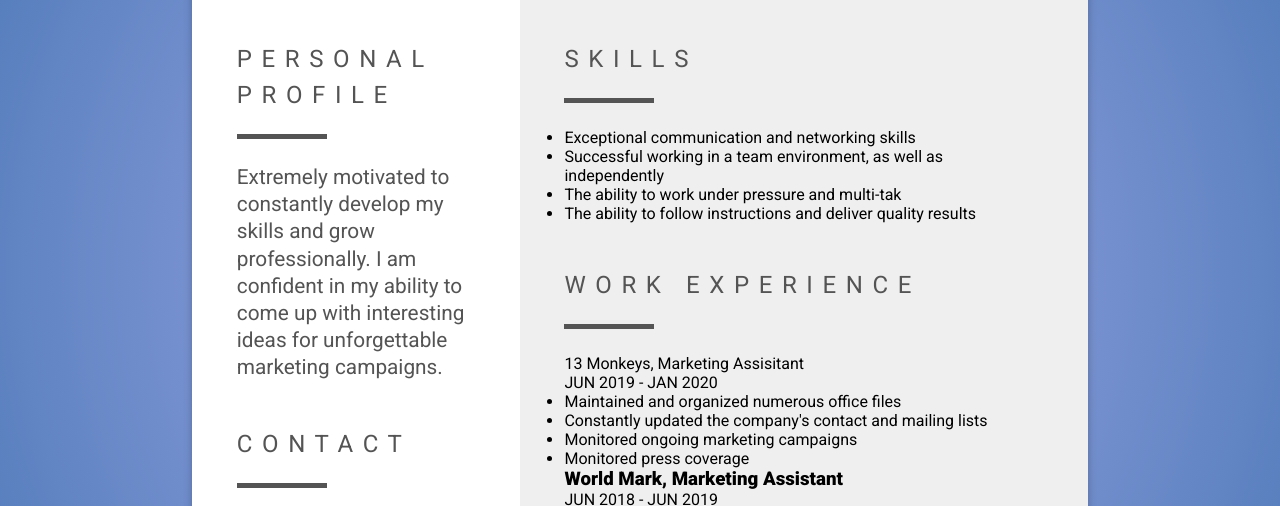
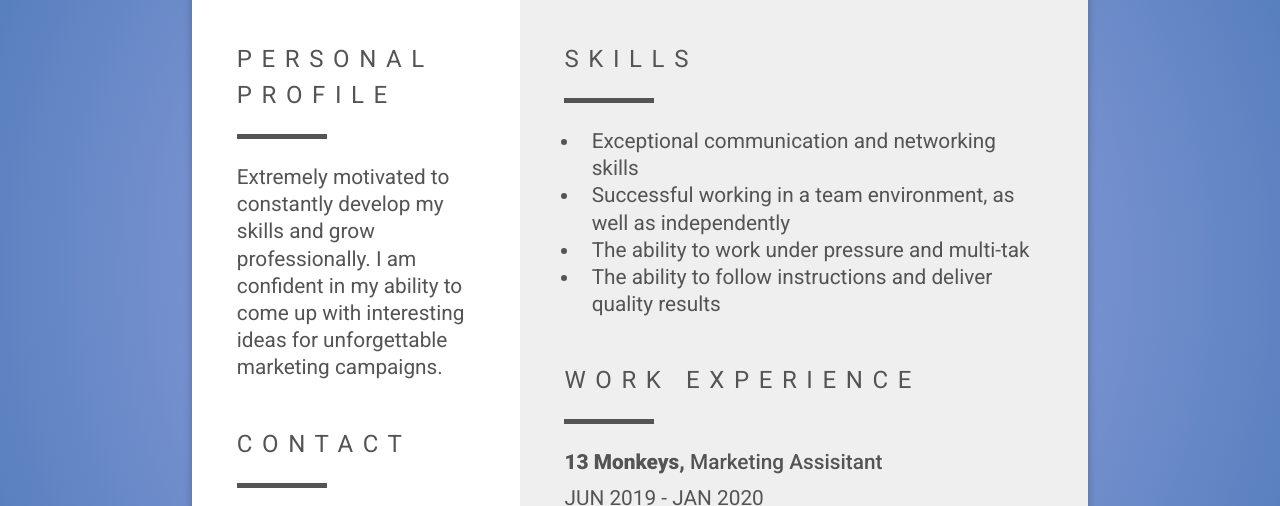
Before and after one commit to FelipeAguayo90/Sass-Project, a plain HTML site: page index.html in a window 1280 px wide. Shown: the part 467-973 px from the top of the page. Drawn offline with nearby package versions, Linux system fonts and the light colour scheme.

Commit message:
styled skillsSec div

```diff
--- a/index.html
+++ b/index.html
@@ -5,8 +5,7 @@
     <link rel="stylesheet" href="https://cdn.jsdelivr.net/npm/bootstrap-icons@1.10.3/font/bootstrap-icons.css">
     <link rel="preconnect" href="https://fonts.googleapis.com">
     <link rel="preconnect" href="https://fonts.gstatic.com" crossorigin>
-    <link href="https://fonts.googleapis.com/css2?family=Roboto:wght@300;400;900&display=swap" rel="stylesheet">
-    <title>My Resume</title>
+    <link href="https://fonts.googleapis.com/css2?family=Roboto:wght@300;400;500;900&display=swap" rel="stylesheet">    <title>My Resume</title>
     <link rel="stylesheet" href="style.css">
 </head>
 
@@ -62,7 +61,7 @@
                 </ul>
                 <H2>WORK EXPERIENCE</H2>
                 <div class="dash"></div>
-                <p>13 Monkeys, Marketing Assisitant</p>
+                <h3>13 Monkeys,<span> Marketing Assisitant</span></h3>
                 <p>JUN 2019 - JAN 2020</p>
                 <ul>
                     <li>Maintained and organized numerous office files</li>
@@ -70,7 +69,7 @@
                     <li>Monitored ongoing marketing campaigns</li>
                     <li>Monitored press coverage</li>
                 </ul>
-                <h3>World Mark, Marketing Assistant</h3>
+                <h3>World Mark,<span> Marketing Assistant</span></h3>
                 <p>JUN 2018 - JUN 2019</p>
                 <ul>
                     <li>Handled the company's online presence - regularly updated the company's website and various
--- a/layout/_spacing.scss
+++ b/layout/_spacing.scss
@@ -57,6 +57,32 @@ main {
 
     .skillsSec {
         padding: 0 5% 5% 5%;
+        ul {
+            list-style-position: outside;
+            margin-left: 1rem;
+        }
+
+        li {
+            font-size: $p-size;
+            line-height: 1.7rem;
+            color: $font-color;
+            padding-left: 0.7rem;
+        }
+        p {
+            line-height: 1.7rem;
+            color: $font-color;
+            font-size: $p-size;
+            margin-bottom: 1rem;
+        }
+        h3 {
+            line-height: 1.7rem;
+            color: $font-color;
+            font-size: $p-size;
+            margin-bottom: .5rem;
+            span {
+                font-weight: 500;
+            }
+        }
 
     }
 
```
Also changed, not shown: style.css, 1 other file.
